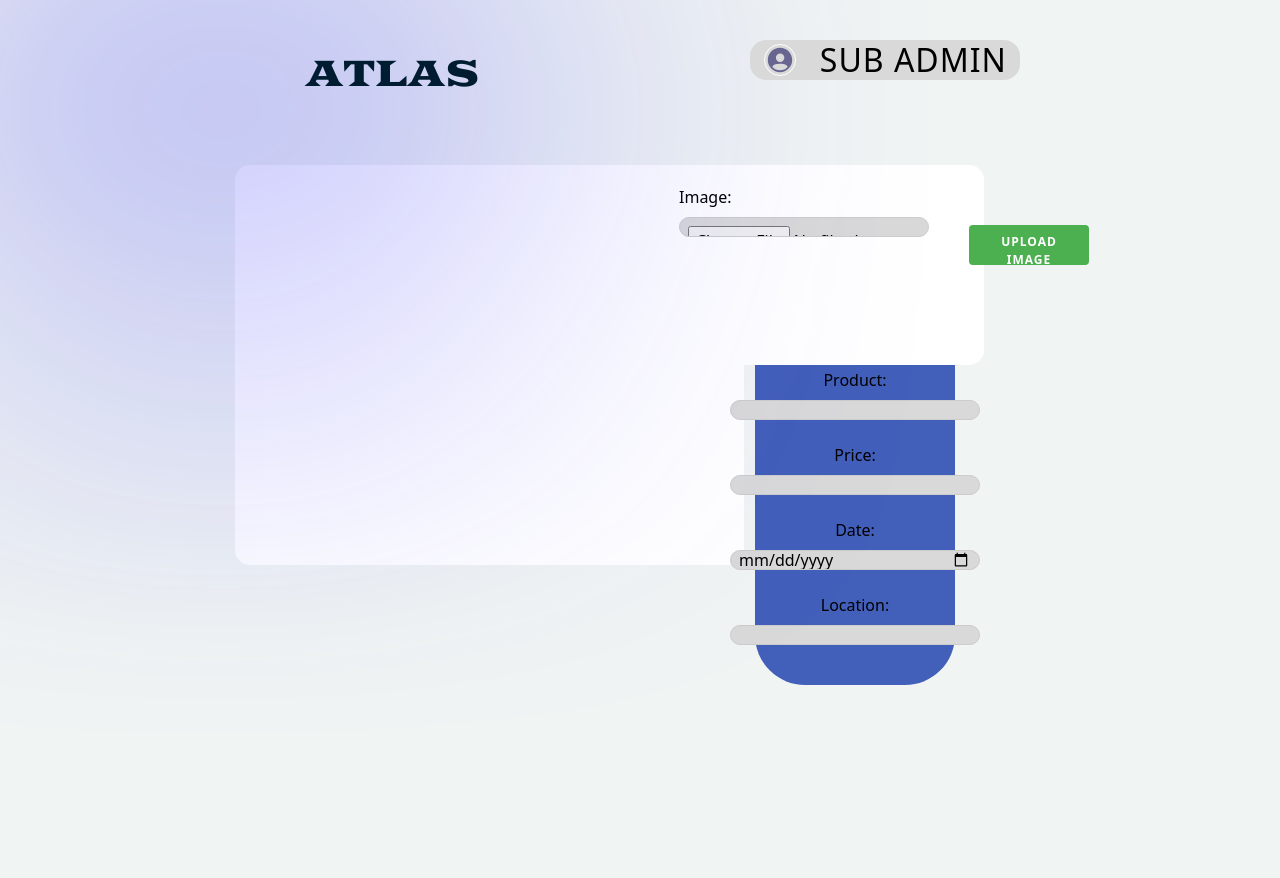
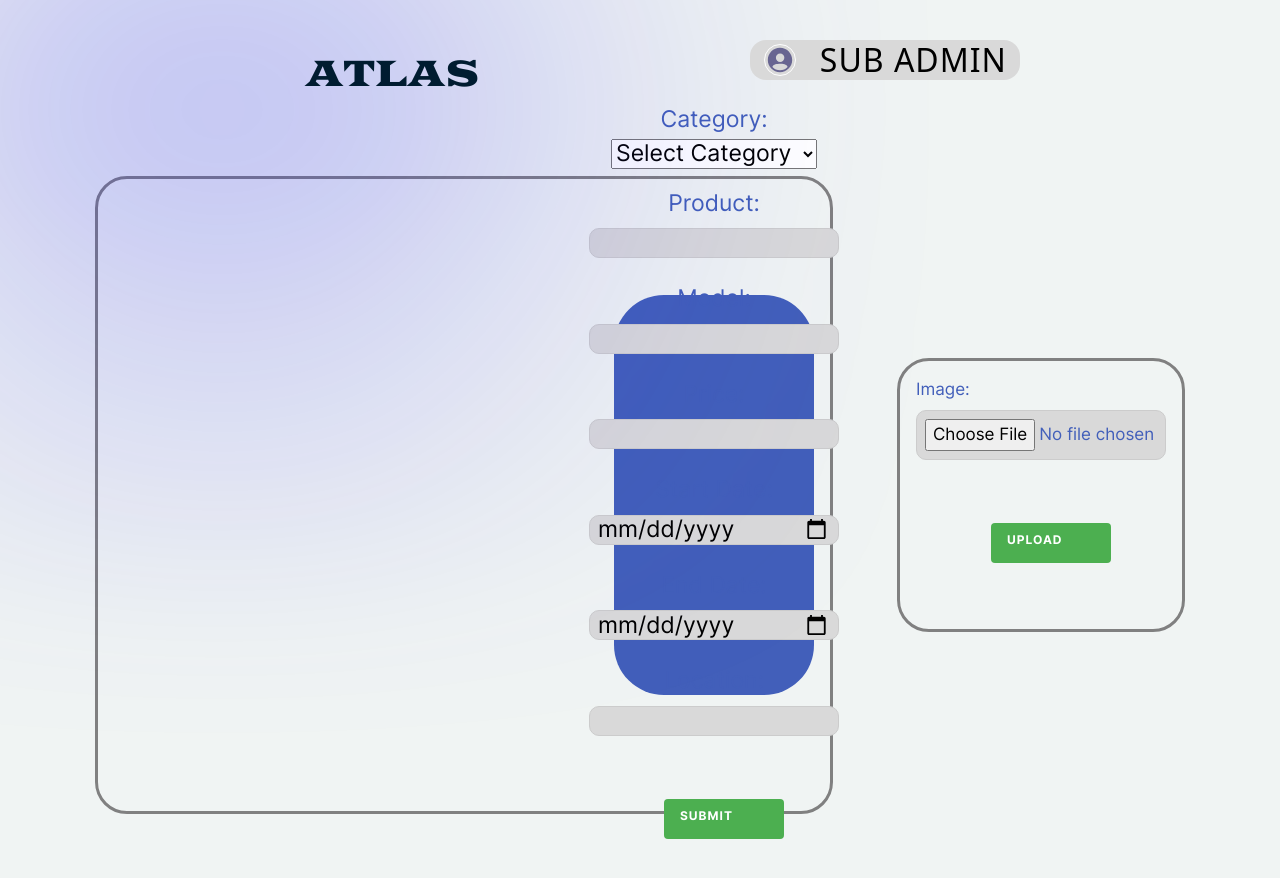
Before and after one commit to setprog/Atlas-front-end, a React (Create React App) app: page /addpro in a window 1280 px wide. Shown: the top 878 px of the page. Built offline with nearby package versions, Linux system fonts and the light colour scheme.

Commit message:
modified

```diff
--- a/src/atlas/addpro/AddPro.css
+++ b/src/atlas/addpro/AddPro.css
@@ -1,4 +1,4 @@
-.header{
+/* .header{
   color:rgb(4, 4, 32);
 }
 .grid-container {
@@ -23,41 +23,83 @@
   flex-shrink: 0;
   border-radius: 15px;
   background: #FFF;
-}
+} */
 
-.box2 {
+/* .box2 {
   grid-column: 2 / 3;
   border-radius: 15px;
-  background: #FFF;
-  width: 325px;
+  background: red;
+  width: 20rem;
   height: 307px;
   flex-shrink: 0;
-}
+} */
 
-.form-group {
+.divs{
   align-items: center;
   margin-bottom: 10px;
 }
 label {
   display:inline-block;
-  margin-bottom: 5px;
+  margin-bottom: 2rem;
 }
+.image-input{
+ max-width: 34rem; height: 7rem;
 
-input[type="text"],
+  background: red;
+}
+/* input[type="text"],
 input[type="number"],
-input[type="date"],
-input[type="file"] {
+input[type="date"]
+ {
   width: 250px;
-  height: 20px;
+  height: 4rem;
   flex-shrink: 0;
   padding: 8px;
   border: 1px solid #ccc;
   border-radius: 10px;
-  background: #D9D9D9;
+  background: #8a1c1c;
+} */
+.addpro-container{
+  align-items: center;
+  justify-content: center;
+  display: flex;
+  font-display: row;
+  gap: 4rem;
+}
+.image-upload-container{
+  color: #425FBA;
+  font-size: 17px;
+  font-family: Inter;
+  /* background: red; */
+  align-items: center;
+  justify-content: center;
+  padding: 1rem;
+  border-radius: 2rem;
+  border: 3px solid grey;
+  margin-top: 1rem;
+  display: flex;
+  flex-direction: column;
+  width: 50rem;
+}
+.detail-info-container{
+  color: #425FBA;
+  font-size: 23px;
+  font-family: Inter;
+  /* background: red; */
+  align-items: center;
+  justify-content: center;
+  padding: 1rem;
+  border-radius: 2rem;
+  border: 3px solid grey;
+  margin-top: 1rem;
+  display: flex;
+  flex-direction: column;
+  width: 50rem;
+
 }
 
 button[type="submit"] {
-  padding: 8px 16px;
+ text-align: center;
   background-color: #425FBA;
   color: #fff;
   border: none;
@@ -76,18 +118,7 @@ button[type="submit"]:hover {
   max-height: 200px;
   object-fit: contain;
 }
-.footer {
-  display: flex;
-  justify-content: center;
-  align-items: center;
-  text-align: center;
-  padding: 20px;
-}
-.footer-content{
-  display: flex;
-  align-items: center;
-  flex-direction:column;
-}
+
 .contact-item {
   display: flex;
   align-items: center;
--- a/src/atlas/addpro/AddPro.jsx
+++ b/src/atlas/addpro/AddPro.jsx
@@ -3,34 +3,83 @@ import './AddPro.css';
 import { FaPhone, FaInstagram, FaEnvelope } from 'react-icons/fa';
 // import ReactDOM from 'react-dom';
 function AddPro(){
-  const[category,setCategory]=useState('');
-  const[product,setProduct]=useState('');
-  const[price,setPrice]=useState('');
-  const[date,setDate]=useState('');
-  const[location,setLocation]=useState('');
+  // const[category,setCategory]=useState('');
+  // const[product,setProduct]=useState('');
+  // const[price,setPrice]=useState('');
+  // const[startdate,setStartDate]=useState('');
+  // const[enddate,setEndDate]=useState('');
+  // const[location,setLocation]=useState('');
+  // const[image,setImage]=useState('');
+  // const[quantity,setQuantity]=useState('');
+
+
+  const [addProduct, setAddProduct] = useState({
+
+    category: " ",
+    // title:" ",
+    quantity: "",
+    price:" ",
+    location:"",
+    startdate:"",
+    enddate:"",
+    product:"",
+
+  });
   const[image,setImage]=useState('');
+  // const onImageInputChange=(e)=>{
+  //   setImage
+  // }
+
+  const {  category, quantity,location,startdate,enddate,product,price } = addProduct;
+  const onInputChange = (e) => {
+    setAddProduct({ ...addProduct, [e.target.name]: e.target.value });
+  };
   const handleSubmit = (e)=>{
     e.preventDefault();
-    console.log('Form submitted');
-    console.log('Category:',category);
-    console.log('Product:',product);
-    console.log('Price:',price);
-    console.log('Date:',date);
-    console.log('Location:',location);
-    console.log('Image:',image);
+
+
+    fetch('https://fakestoreapi.com/products',{
+      method:"POST",
+      body:JSON.stringify(
+          {
+              title: 'test product',
+              price: 13.5,
+              description: 'lorem ipsum set',
+              image: 'https://i.pravatar.cc',
+              category: 'electronic'
+          }
+      )
+  })
+      .then(res=>res.json())
+      .then(json=>console.log(json))
+
+      // await axios.post('https://fakestoreapi.com/products', addProduct);
+    // navigate("/addpro");
+
+    // console.log('Form submitted');
+    // console.log('Category:',category);
+    // console.log('Product:',product);
+    // console.log('Price:',price);
+    // console.log('Quantity:',quantity);
+    // console.log('StartDate:',startdate);
+    // console.log('StartDate:',enddate);
+    // console.log('Location:',location);
+    // console.log('Image:',image);
   }
+
   return (
     <div className="container">
       <header className="header">
 
       </header>
 
-      <div className="grid-container">
-        <div className="box box1 smaller-box">
+      <div className="addpro-container">
+        <div className="detail-info-container">
           <form onSubmit={handleSubmit}>
-            <div className="form-group">
+            <div className="divs">
             <label>Category:
-              <select value={category} onChange={(e) => setCategory(e.target.value)} required>
+            {/* <input type="text" name="category" value={category} onChange={(e) => onInputChange(e)} required /> */}
+              <select value={category} style={{ height: '30px' }} name="category" onChange={(e) => onInputChange(e)} required>
                 <option value="">Select Category</option>
                 <option value="Electronics">Electronics</option>
                 <option value="Clothing">Clothing</option>
@@ -41,42 +90,57 @@ function AddPro(){
               </select>
               </label>
             </div>
-            <div className="form-group">
+            <div className="divs">
             <label>Product:
-              <input type="text" value={product} onChange={(e) => setProduct(e.target.value)} required />
+              <input type="text" style={{ height: '30px' }} value={product} name="product" onChange={(e) => onInputChange(e)} required />
               </label>
             </div>
-            <div className="form-group">
-            <label>Price:
-            <input type="number" value={price} onChange={(e) => setPrice(e.target.value)} required />
+            <div className="divs">
+            <label>Model:
+            <input type="number" style={{ height: '30px' }} name="quantity" value={quantity} onChange={(e) => onInputChange(e)} required />
             </label>
             </div>
-            <div className="form-group">
-              <label>Date:
-              <input type="date" value={date} onChange={(e) => setDate(e.target.value)} required />
+            <div className="divs">
+            <label>Price:
+            <input type="number" style={{ height: '30px' }}  name="price" value={price} onChange={(e) => onInputChange(e)} required />
+            </label>
+            </div>
+            <div className="divs">
+              <label>Start Date:
+              <input type="date" style={{ height: '30px' }} name="startdate" value={startdate} onChange={(e) => onInputChange(e)} required />
               </label>
             </div>
-            <div className="form-group">
+            <div className="divs">
+              <label>End Date:
+              <input type="date" style={{ height: '30px' }} name="enddate" value={enddate} onChange={(e) => onInputChange(e)} required />
+              </label>
+            </div>
+            <div className="divs">
               <label>Location:
-              <input type="text" value={location} onChange={(e) => setLocation(e.target.value)} required />
+              <input type="text" style={{ height: '30px' }} name="location" value={location} onChange={(e) => onInputChange(e)} required />
               </label>
+            </div>
+            <div className="divs">
+              <button className="add-pro-submit-btn" type='submit'>
+                Submit
+              </button>
             </div>
           </form>
         </div>
 
-        <div className="box box2 smaller-box">
-          <div className="form-group">
+        <div className="image-upload-container">
+          <div className="divs">
             <label>Image:
-            <input type="file" onChange={(e) => setImage(URL.createObjectURL(e.target.files[0]))} required />
+            <input type="file" placeholder='upload your image here' className='image-input' onChange={(e) => setImage(URL.createObjectURL(e.target.files[0]))} required style={{ height: '50px' }} />
             </label>
           </div>
           {image && (
-            <div className="form-group">
+            <div className="divs">
               <img src={image} alt="Selected" className="selected-image" />
             </div>
           )}
-          <div className="form-group">
-            <button type="submit">Upload Image</button>
+          <div className="divs">
+            <button type="submit">Upload</button>
           </div>
         </div>
       </div>
--- a/src/atlas/landlord/LandLord.jsx
+++ b/src/atlas/landlord/LandLord.jsx
@@ -38,10 +38,10 @@ function LandLord() {
         <div className="land-card-wrapper">
         <div className="land-card-container">
             <div className="land-card-image">
-                <h4>gdf</h4>
+                <h4>gg</h4>
             </div>
             <div className="land-card-desc">
-                <span style={{fontSize:"18px", color:"orange"}}>$<span>{product.email}</span></span>
+                <span style={{fontSize:"18px", color:"orange"}}>$<span>{product.username}</span></span>
                 <span>{product.username}</span>
 
 
--- a/src/atlas/rentpage/RentPage.css
+++ b/src/atlas/rentpage/RentPage.css
@@ -1,6 +1,6 @@
 .rentpage-wrapper{
     padding-top: 10rem;
-    color: white;
+    color: black;
     font-size: larger;
     font-family:Inter;
 
@@ -39,14 +39,14 @@ h2{
     background: transparent;
 }
 .confirmBtn{
-    margin-left: 30rem;
+    margin-left: 15rem;
     display: flex;
     flex-direction: row;
     gap: 1rem;
     margin-top: 4rem;
 }
 .rentPageBox{
-    background:#425FBA;
+    background: #d9d9d9;
     padding: 4rem;
     margin-left: 33rem;
     width: 40rem;
@@ -61,12 +61,12 @@ h2{
   align-items: center;
   justify-content: center;
   height: 35rem;
-  width: 80rem;
+  width: 50rem;
     padding: 4rem;
-    background: #425FBA;
+    background: #d9d9d9;
     position: absolute;
-    left: 10rem;
-    top: 12rem;
+    left: 30rem;
+    top: 15rem;
     /* top: 25%;
     right: 25%; */
 }
```
